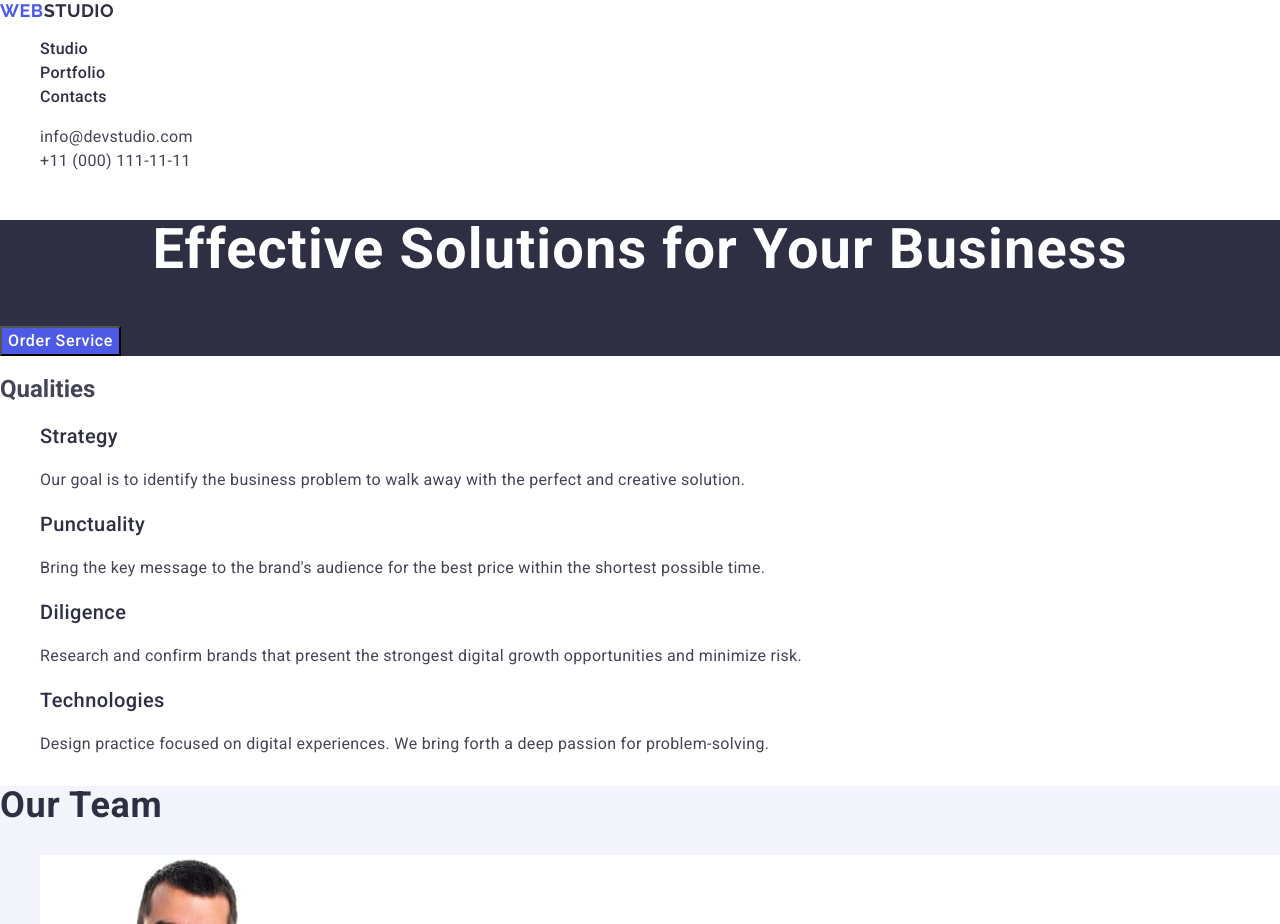
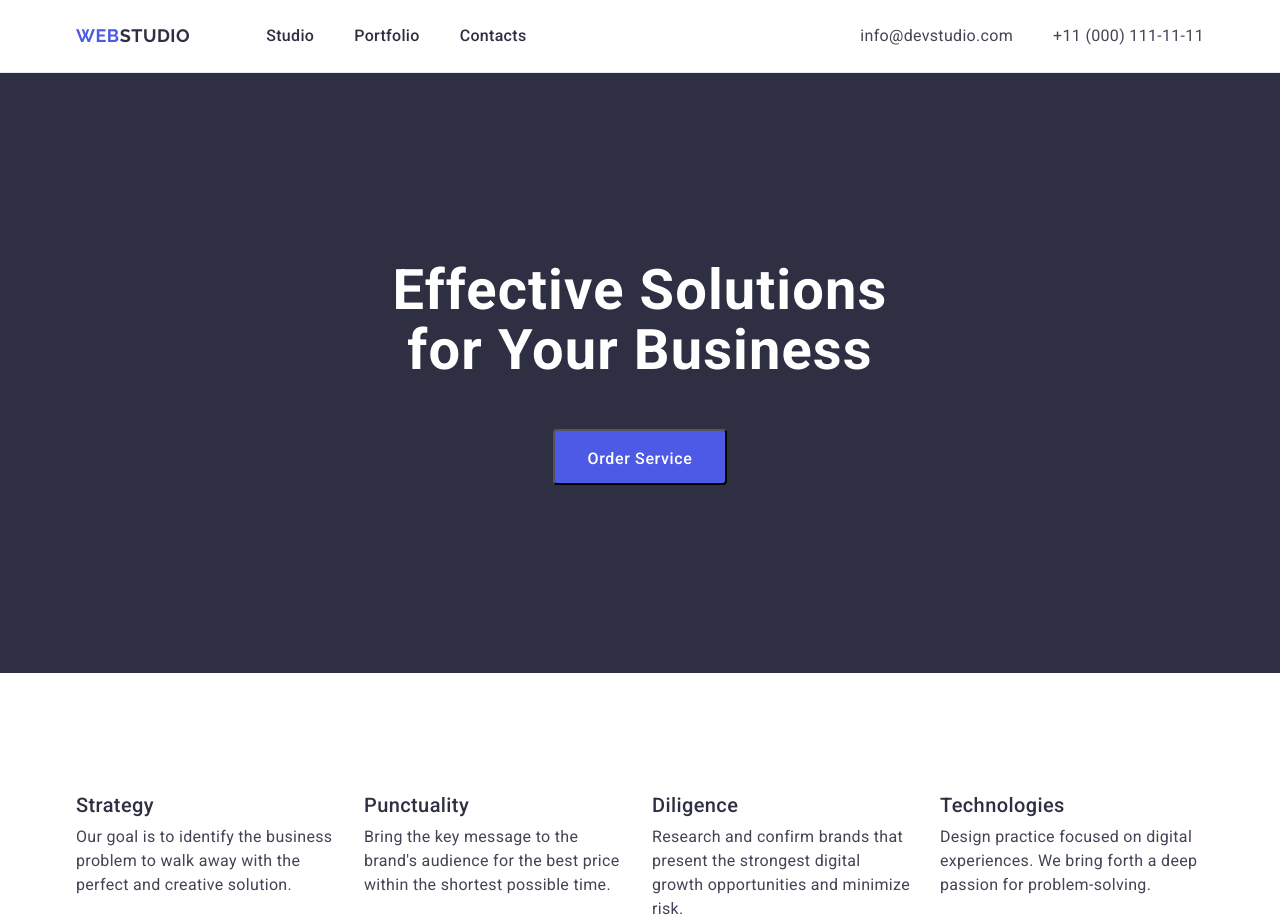
Before and after one commit to VadymStrelnikov/goit-markup-hw-06, a plain HTML site: page index.html in a window 1280 px wide. Shown: the top 924 px of the page. Drawn offline with nearby package versions, Linux system fonts and the light colour scheme.

Commit message:
flex 3 sections

```diff
--- a/css/styles.css
+++ b/css/styles.css
@@ -19,16 +19,59 @@ body {
   color: var(--text-color);
   background-color: var(--main-bg-color);
 }
+body,
+h1,
+h2,
+h3,
+p {
+  margin: 0;
+}
 
 ul,
 li {
   list-style-type: none;
+  margin: 0;
+  padding: 0;
+}
+img {
+  display: block;
+  max-width: 100%;
+  height: auto;
 }
 a {
   text-decoration: none;
   color: inherit;
 }
 
+.container {
+  max-width: 1158px;
+  padding: 0 15px;
+  margin: 0 auto;
+}
+.section {
+  padding: 120px 0;
+}
+.page-header {
+  border-bottom: 1px solid var(--accent-color);
+}
+.header-container {
+  display: flex;
+  align-items: center;
+}
+.header-nav {
+  display: flex;
+  align-items: center;
+}
+.nav-list {
+  display: flex;
+  text-align: center;
+  gap: 40px;
+}
+.contacts-list {
+  display: flex;
+  text-align: center;
+  gap: 40px;
+}
 .logo {
   font-family: "Raleway", sans-serif;
   font-weight: 700;
@@ -37,18 +80,22 @@ a {
   letter-spacing: 0.03em;
   text-transform: uppercase;
   color: var(--primary-brand-color);
+  margin-right: 76px;
+  padding: 24px 0;
 }
 
 .logo-part {
   color: var(--dark-color);
 }
 .nav-link {
+  display: block;
   font-family: "Roboto", sans-serif;
   font-weight: 500;
   font-size: 16px;
   line-height: 1.5;
   letter-spacing: 0.02em;
   color: var(--dark-color);
+  padding: 24px 0;
 }
 
 .nav-link:hover,
@@ -60,8 +107,11 @@ a {
 
 .contacts {
   font-style: normal;
+  margin-left: auto;
 }
 .contacts-href {
+  display: block;
+  padding: 24px 0;
   font-size: 16px;
   line-height: 1.5;
   letter-spacing: 0.02em;
@@ -69,7 +119,9 @@ a {
 
 .hero-section {
   background-color: var(--dark-color);
+  padding: 188px 0;
 }
+
 .hero-title {
   font-weight: 700;
   font-size: 56px;
@@ -77,6 +129,10 @@ a {
   letter-spacing: 0.02em;
   text-align: center;
   color: var(--main-bg-color);
+
+  display: block;
+  max-width: 497px;
+  margin: 0 auto;
 }
 .hero-button {
   font-weight: 500;
@@ -86,6 +142,13 @@ a {
   color: var(--main-bg-color);
   background-color: var(--primary-brand-color);
   cursor: pointer;
+  display: block;
+  margin: 0 auto;
+  margin-top: 48px;
+  border-radius: 4px;
+  padding: 16px 32px;
+  min-width: 169px;
+  height: 56px;
 }
 .hero-button:hover,
 .hero-button:focus {
@@ -93,26 +156,40 @@ a {
 }
 /* .qualities {
 } */
-/* .qualities-title {
-
+.qualities-title {
+  position: absolute;
+  width: 1px;
+  height: 1px;
+  margin: -1px;
+  border: 0;
+  padding: 0;
+  white-space: nowrap;
+  clip-path: inset(100%);
+  clip: rect(0 0 0 0);
+  overflow: hidden;
 }
 .qualities-list {
+  display: flex;
+  justify-content: center;
+  gap: 24px;
+}
+.qualities-items {
+  width: calc((100% - 3 * 24px) / 4);
 
-} */
-/* .qualities-items {
-} */
 .qualities-items-title {
   font-weight: 500;
   font-size: 20px;
   line-height: 1.2;
   letter-spacing: 0.02em;
   color: var(--dark-color);
+  text-align: left;
 }
 .qualities-items-text {
   font-size: 16px;
   line-height: 1.5;
   letter-spacing: 0.02em;
   color: var(--text-color);
+  margin-top: 8px;
 }
 
 .our-team {
--- a/index.html
+++ b/index.html
@@ -24,59 +24,80 @@
   </head>
   <body>
     <header class="page-header">
+      <div class="container header-container">
         <nav class="header-nav">
-				<a class="logo" href="./index.html">Web<!-- display:inline --><span class="logo-part">Studio</span> </a>
+          <a class="logo" href="./index.html"
+            >Web<!-- display:inline --><span class="logo-part">Studio</span>
+          </a>
           <ul class="nav-list">
-					<li class="nav-item"><a class="nav-link" href="./index.html">Studio</a></li>
+            <li class="nav-item">
+              <a class="nav-link" href="./index.html">Studio</a>
+            </li>
             <li class="nav-item"><a class="nav-link" href="">Portfolio</a></li>
             <li class="nav-item"><a class="nav-link" href="">Contacts</a></li>
           </ul>
         </nav>
         <address class="contacts">
-				<ul class="contact-list">
+          <ul class="contacts-list">
             <li class="contacts-item">
-						<a class="contacts-href" href="mailto:info@devstudio.com">info@devstudio.com</a>
+              <a class="contacts-href" href="mailto:info@devstudio.com"
+                >info@devstudio.com</a
+              >
             </li>
-					<li class="contacts-item"><a class="contacts-href" href="tel:+110001111111">+11 (000) 111-11-11</a></li>
+            <li class="contacts-item">
+              <a class="contacts-href" href="tel:+110001111111"
+                >+11 (000) 111-11-11</a
+              >
+            </li>
           </ul>
         </address>
+      </div>
     </header>
 
     <main>
       <section class="hero-section">
+        		<div class="container">
         			<h1 class="hero-title">Effective Solutions for Your Business</h1>
 			        <button class="hero-button" type="button">Order Service</button>
+        		</div>
       </section>
-			<section class="qualities">
+      <section class="qualities section">
+        <div class="container">
         	<h2 class="qualities-title">Qualities</h2>
 	        <ul class="qualities-list">
 	          <li class="qualities-items">
 	            <h3 class="qualities-items-title">Strategy</h3>
 	            <p class="qualities-items-text">
-							Our goal is to identify the business problem to walk away with the perfect and creative solution.
+	              Our goal is to identify the business problem to walk away with the
+	              perfect and creative solution.
 	            </p>
 	          </li>
 	          <li class="qualities-items">
 	            <h3 class="qualities-items-title">Punctuality</h3>
 	            <p class="qualities-items-text">
-							Bring the key message to the brand's audience for the best price within the shortest possible time.
+	              Bring the key message to the brand's audience for the best price
+	              within the shortest possible time.
 	            </p>
 	          </li>
 	          <li class="qualities-items">
 	            <h3 class="qualities-items-title">Diligence</h3>
 	            <p class="qualities-items-text">
-							Research and confirm brands that present the strongest digital growth opportunities and minimize risk.
+	              Research and confirm brands that present the strongest digital
+	              growth opportunities and minimize risk.
 	            </p>
 	          </li>
 	          <li class="qualities-items">
 	            <h3 class="qualities-items-title">Technologies</h3>
 	            <p class="qualities-items-text">
-							Design practice focused on digital experiences. We bring forth a deep passion for problem-solving.
+	              Design practice focused on digital experiences. We bring forth a
+	              deep passion for problem-solving.
 	            </p>
 	          </li>
 	        </ul>
+        </div>
       </section>
-			<section class="our-team">
+      <section class="our-team section">
+        <div class="container">
         	<h2 class="our-team-title">Our Team</h2>
 	        <ul class="our-team-list">
 	          <li class="our-team-items">
@@ -91,7 +112,13 @@
 	            <p class="our-team-items-text">Product Designer</p>
 	          </li>
 	          <li class="our-team-items">
-						<img class="our-team-fotos" src="./images/tom_ford.jpg" alt="T.Ford's photo" width="264" height="260" />
+	            <img
+	              class="our-team-fotos"
+	              src="./images/tom_ford.jpg"
+	              alt="T.Ford's photo"
+	              width="264"
+	              height="260"
+	            />
 	            <h3 class="our-team-items-title">Tom Ford</h3>
 	            <p class="our-team-items-text">Frontend Developer</p>
 	          </li>
@@ -118,18 +145,30 @@
 	            <p class="our-team-items-text">UI Designer</p>
 	          </li>
 	        </ul>
+        </div>
       </section>
-			<section class="our-portfolio">
+      <section class="our-portfolio section">
+        <div class="container">
         	<h2 class="our-portfolio-title">Our Portfolio</h2>
 
 	        <ul class="our-portfolio-list">
 	          <li class="our-portfolio-items">
-						<img src="./images/banking_app.jpg" alt="screens within app" width="360" height="300" />
+	            <img
+	              src="./images/banking_app.jpg"
+	              alt="screens within app"
+	              width="360"
+	              height="300"
+	            />
 	            <h3 class="our-portfolio-items-title">Banking App</h3>
 	            <p class="our-portfolio-items-text">App</p>
 	          </li>
 	          <li class="our-portfolio-items">
-						<img src="./images/cashless_payment.jpg" alt="scan qr code by telephone" width="360" height="300" />
+	            <img
+	              src="./images/cashless_payment.jpg"
+	              alt="scan qr code by telephone"
+	              width="360"
+	              height="300"
+	            />
 	            <h3 class="our-portfolio-items-title">Cashless Payment</h3>
 	            <p class="our-portfolio-items-text">Marketing</p>
 	          </li>
@@ -155,25 +194,41 @@
 	          </li>
 
 	          <li class="our-portfolio-items">
-						<img src="./images/screen_illustrarions.jpg" alt="screens with illustrations" width="360" height="300" />
+	            <img
+	              src="./images/screen_illustrarions.jpg"
+	              alt="screens with illustrations"
+	              width="360"
+	              height="300"
+	            />
 	            <h3 class="our-portfolio-items-title">Screen Illustrations</h3>
 	            <p class="our-portfolio-items-text">Design</p>
 	          </li>
 	          <li class="our-portfolio-items">
-						<img src="./images/online_courses.jpg" alt="girl is learning by phone" width="360" height="300" />
+	            <img
+	              src="./images/online_courses.jpg"
+	              alt="girl is learning by phone"
+	              width="360"
+	              height="300"
+	            />
 	            <h3 class="our-portfolio-items-title">Online Courses</h3>
 	            <p class="our-portfolio-items-text">Marketing</p>
 	          </li>
 	        </ul>
+        </div>
       </section>
     </main>
     <footer class="footer">
+      <div class="container">
       	<a class="logo-footer" href="./index.html"
-				>Web<!-- display:inline --><span class="footer-logo-part">Studio</span></a
+	        >Web<!-- display:inline --><span class="footer-logo-part"
+	          >Studio</span
+	        ></a
 	      >
 	      <p class="footer-text">
-				Increase the flow of customers and sales for your business with digital marketing &#38; growth solutions.
+	        Increase the flow of customers and sales for your business with digital
+	        marketing &#38; growth solutions.
 	      </p>
+      </ class="container">
     </footer>
   </body>
 </html>
```
Also changed, not shown: 1 other file. Lines whose indentation alone changed are shown as unchanged.
